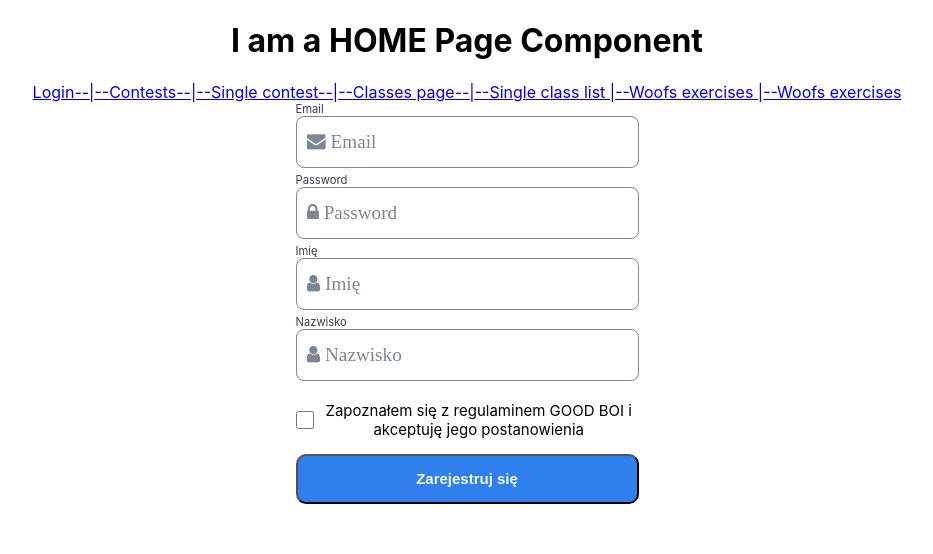
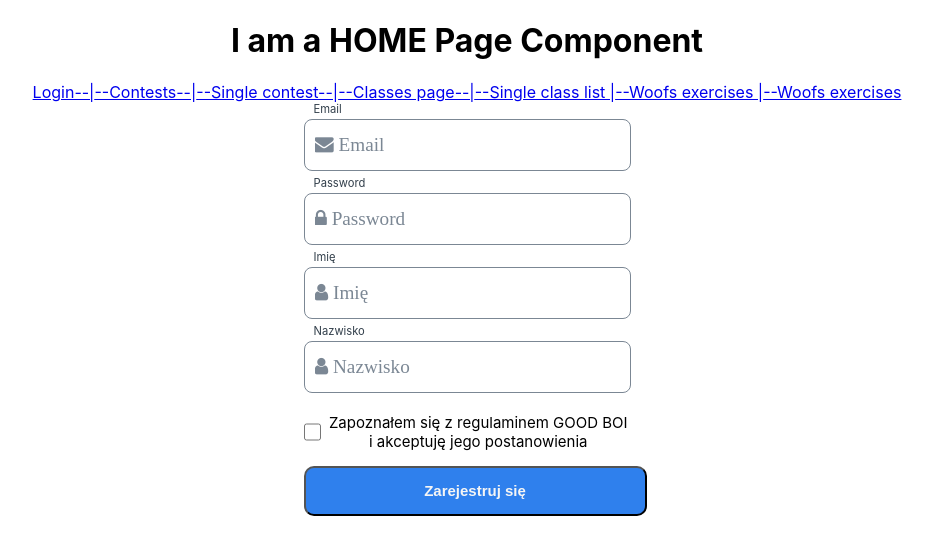
Before and after one commit to CC2021-WBL/GOOD-BOI-Application, a React (Create React App) app: page /register in a window 1280 px wide. Shown: the top 554 px of the page, without its empty margins (173-1106 px from the left). Built offline with nearby package versions, Linux system fonts and the light colour scheme.

Commit message:
- Fixed minor width change of form container

```diff
--- a/src/Pages/RegistrationPage/RegistrationPageStyled.js
+++ b/src/Pages/RegistrationPage/RegistrationPageStyled.js
@@ -1,13 +1,16 @@
 import styled from 'styled-components';
 
 const RegistrationPageStyled = styled.form`
-  width: 343px;
+  width: 327px;
   display: flex;
   flex-direction: column;
+  /* align-items: center; */
+
   label {
     color: #323f4b;
     font-size: 0.7em;
     align-self: flex-start;
+    padding: 0 0 3px 10px;
   }
 
   input {
@@ -20,6 +23,7 @@ const RegistrationPageStyled = styled.form`
     padding-left: 10px;
     margin: 0 0 5px 0;
   }
+
   input::placeholder {
     color: #7b8794;
   }
```
